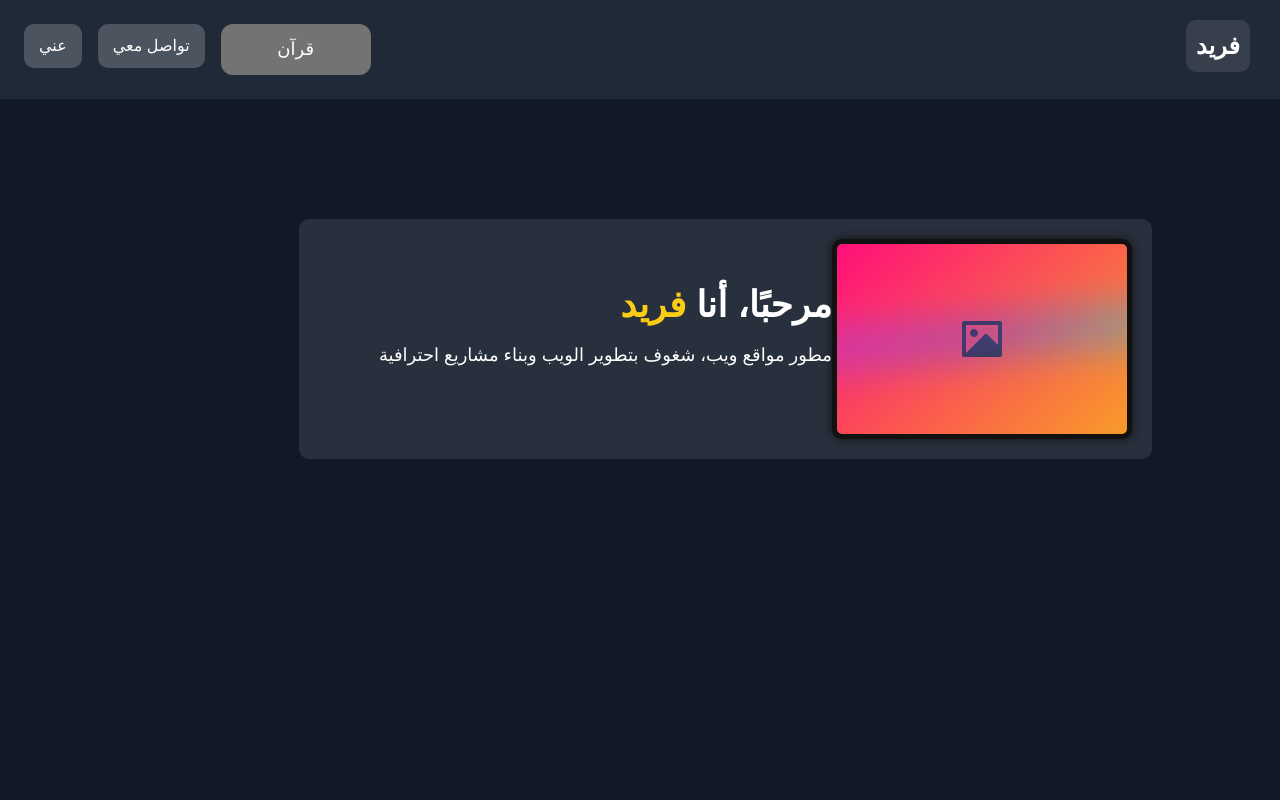
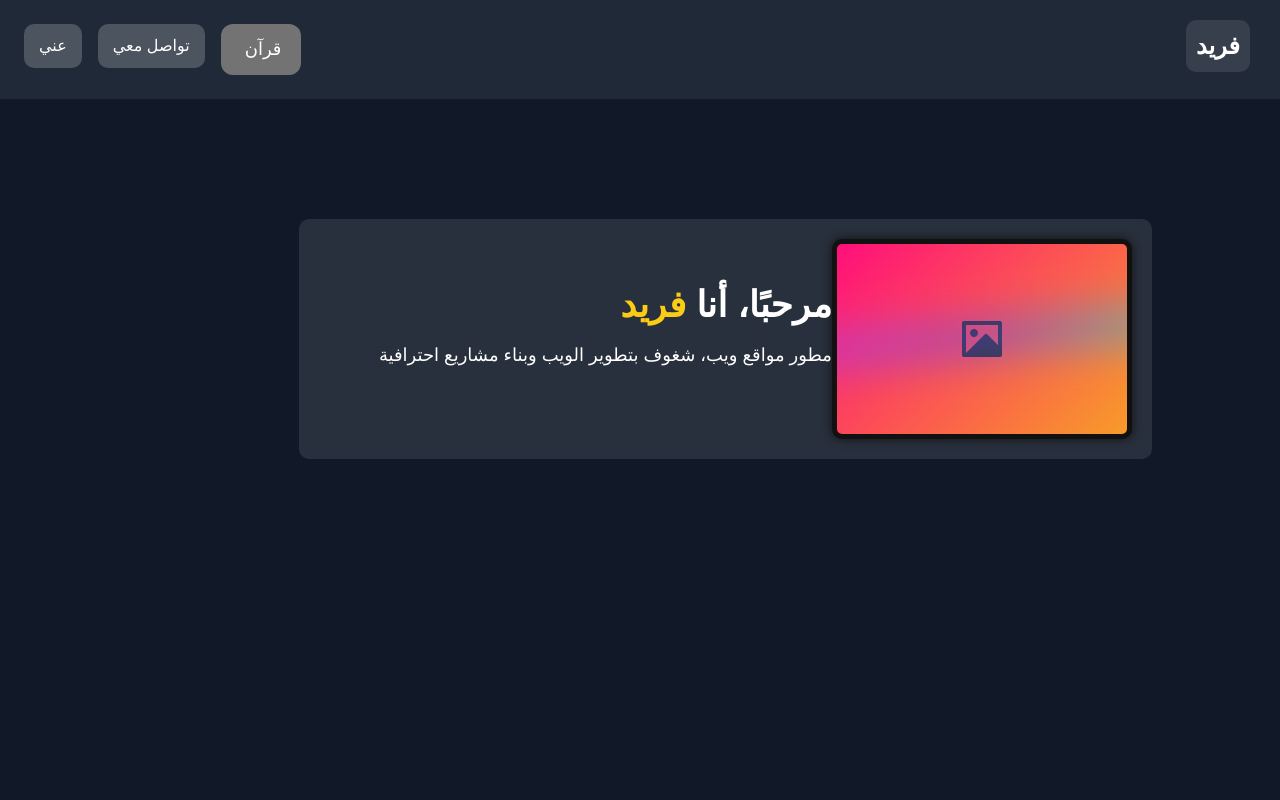
Before and after one commit to faridhassan976/faridhassan, a plain HTML site: page index.html in a window 1280 px wide. Shown: the top 800 px of the page. Drawn offline with nearby package versions, Linux system fonts and the light colour scheme.

Commit message:
Update index.html
تعديل في الاقسام

```diff
--- a/index.html
+++ b/index.html
@@ -448,7 +448,7 @@
     transition: 0.3s;
     margin: 0px;
     display: block;
-    width: 150px; /* جعل الزر مستطيلاً */
+    width: 80px; /* جعل الزر مستطيلاً */
     text-align: center;
 }
 
```
